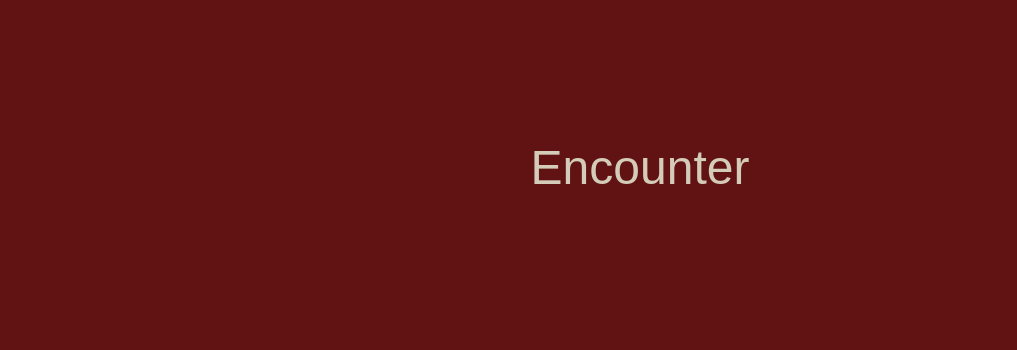
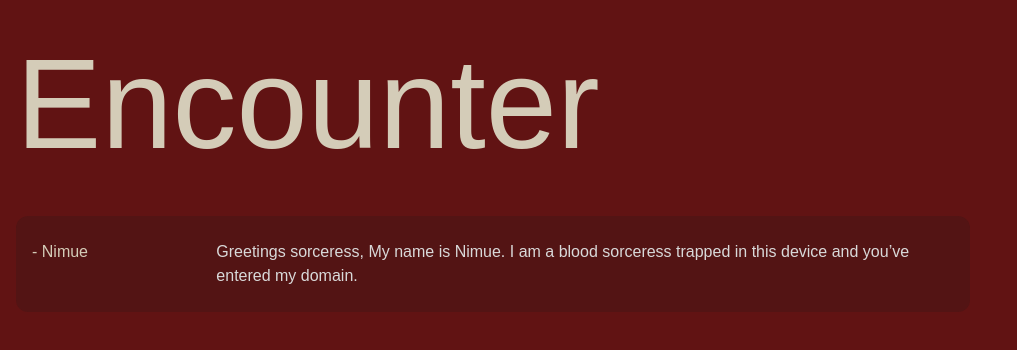
Before and after one commit to Baranuel/witch-quizz, a Next.js app: page /questions in a window 1280 px wide. Shown: the part 232-582 px from the top of the page, without its empty margins (0-1017 px from the left). Built offline with nearby package versions, Linux system fonts and the light colour scheme.

Commit message:
animation

```diff
--- /dev/null
+++ b/components/TextBubble.tsx
@@ -0,0 +1,37 @@
+import { motion } from "framer-motion";
+import React from "react";
+import { TypeAnimation } from "react-type-animation";
+
+interface Props {
+  children?: React.ReactNode;
+}
+
+function TextBubble({ children }: Props) {
+  return (
+    <motion.div
+      layout
+      initial={{ opacity: 0, scale: 0.5 }}
+      animate={{
+        opacity: 1,
+        scale: 1,
+        transition: {
+          delayChildren: 0.5,
+        },
+      }}
+      transition={{ duration: 0.25, delay: 0.25 }}
+      className="flex text-color-text bg-custom-black/20 rounded-xl py-6 px-4 mb-4 gap-2 font-k2d justify-between min-w-full"
+    >
+      <h3 className="self-start text-md text-color-heading min-w-[75px]">
+        - Nimue
+      </h3>
+      <TypeAnimation
+        sequence={[children as string]}
+        className=" text-left w-4/5 "
+        speed={75}
+        cursor={false}
+      />
+    </motion.div>
+  );
+}
+
+export default TextBubble;
--- a/pages/questions.tsx
+++ b/pages/questions.tsx
@@ -1,11 +1,36 @@
 import { AnimatePresence, motion } from "framer-motion";
 import React from "react";
 import { AnimatedHeader } from "../components/AnimatedHeader";
+import TextBubble from "../components/TextBubble";
 
 function test() {
+  const variants = {
+    hidden: { opacity: 0, scale: 0.5 },
+    visible: {
+      opacity: 1,
+      scale: 1,
+      transition: {
+        staggerChildren: 1.5,
+      },
+    },
+  };
+
   return (
-    <div className="bg-bg-primary h-screen w-screen flex items-center justify-center">
-      <AnimatedHeader />
+    <div className="bg-bg-primary h-screen w-screen flex flex-col px-4  items-start justify-center">
+      <motion.h1
+        initial={{ opacity: 0, scale: 0.5 }}
+        animate={{ opacity: 1, scale: 1 }}
+        transition={{ duration: 0.25 }}
+        className="text-[calc(100vw/10)] mb-4 font-k2d text-color-heading "
+      >
+        Encounter
+      </motion.h1>
+      <motion.div variants={variants} animate={"visible"}>
+        <TextBubble>
+          Greetings sorceress, My name is Nimue. I am a blood sorceress trapped
+          in this device and you’ve entered my domain.
+        </TextBubble>
+      </motion.div>
     </div>
   );
 }
```
